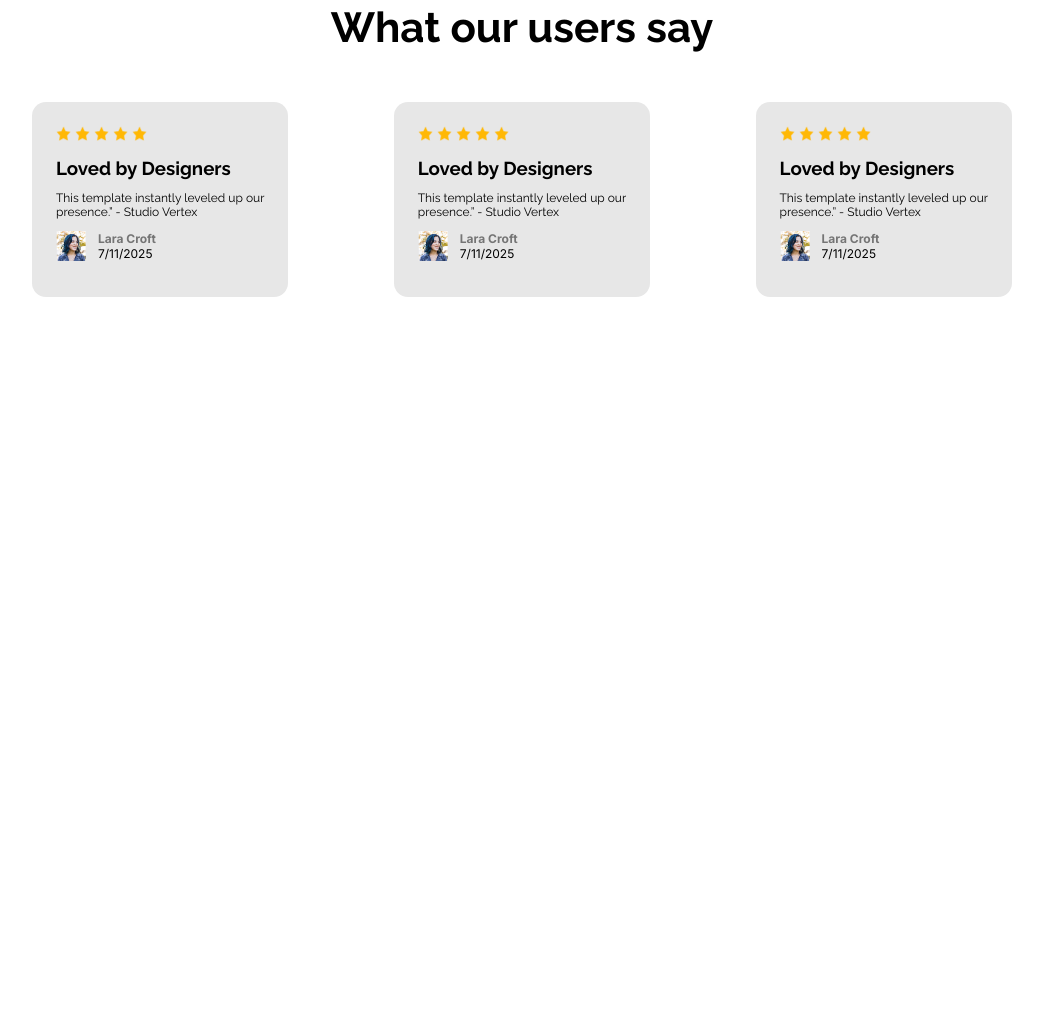
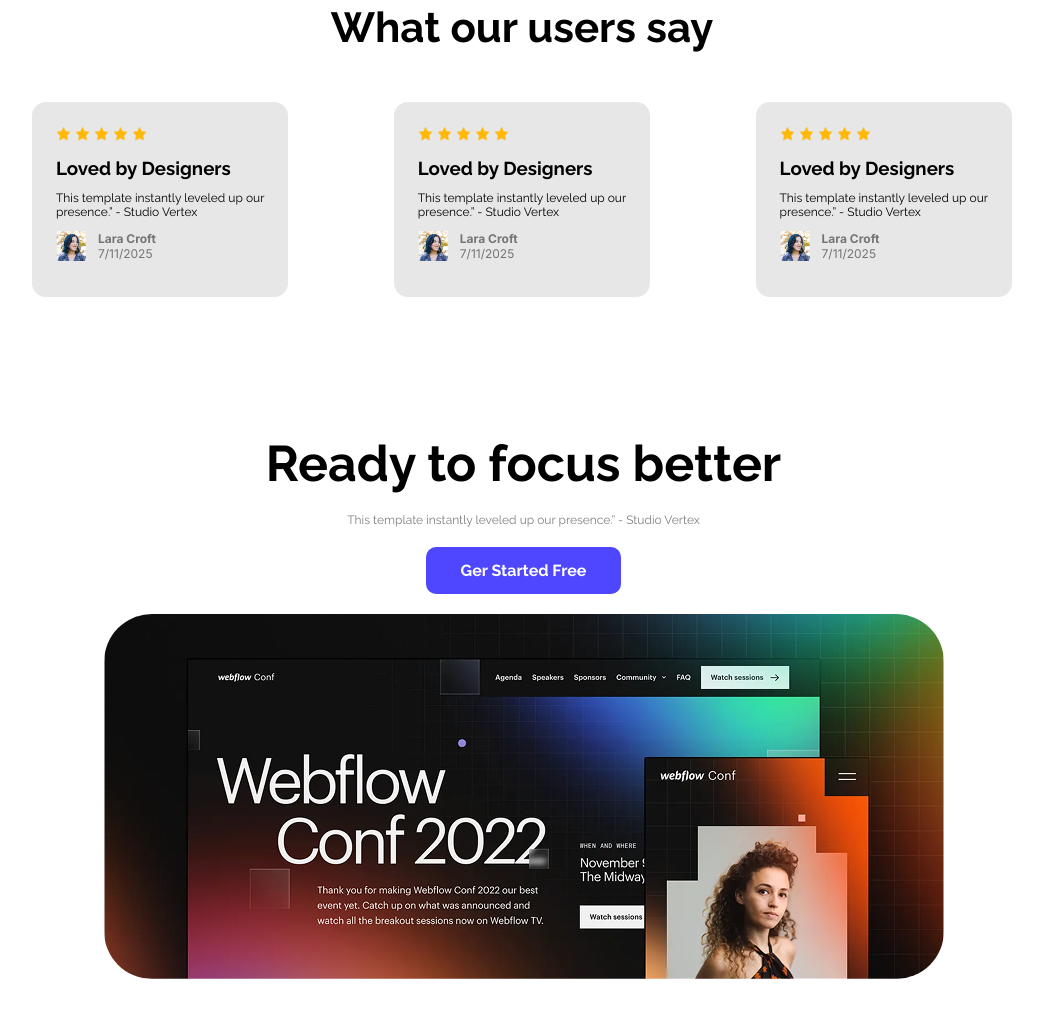
Before and after one commit to hossain-shifat/Assignment-1, a plain HTML site: page index.html in a window 1280 px wide. Shown: the part 1819-2837 px from the top of the page, without its empty margins (118-1161 px from the left). Before the commit the page ends 2253 px from the top, so only its background shows below. Drawn offline with Linux system fonts and the light colour scheme.

Commit message:
Ready to focus better Added

```diff
--- a/index.html
+++ b/index.html
@@ -76,7 +76,7 @@
                 </div>
             </div>
             <!-- productive user section end -->
-
+            <!-- Users’ Feedback Section start -->
                         <div class="user-review-container">
                 <div class="user-review">
                     <div class="user-review-header">
@@ -141,6 +141,25 @@
                 </div>
             </div>
         </section>
+        <!-- Users’ Feedback Section End -->
+         <section>
+            <div class="focus-better">
+                <div class="focus-better-container">
+                    <div class="focus-header">
+                        <p>Ready to focus better</p>
+                    </div>
+                    <div class="focus-detail">
+                        <p>This template instantly leveled up our presence.” - Studio Vertex</p>
+                    </div>
+                    <div class="button">
+                        <button class="btn">Ger Started Free</button>
+                    </div>
+                    <div class="focus-banner">
+                        <img src="./assets/wc-big.png" alt="">
+                    </div>
+                </div>
+            </div>
+         </section>
     </main>
     <footer>
 
--- a/styles/style.css
+++ b/styles/style.css
@@ -6,6 +6,10 @@
     margin: 0;
     padding: 0;
     font-family: "Raleway";
+}
+
+::-webkit-scrollbar{
+    display: none;
 }
 
 
@@ -192,4 +196,33 @@ header{
 .user-date{
     font-family: "Inter";
     font-size: 12px;
+    color: rgba(0, 0, 0, 0.5);
 }
+/* stay focus section */
+
+.focus-better{
+    margin: 0px 149px 92px 152px;
+}
+.focus-better-container{
+    margin: 70px 150px;
+    display: grid;
+    justify-content: center;
+    align-items: center;
+    text-align: center;
+}
+.focus-header p{
+    font-size: 50px;
+    font-weight: bold;
+}
+.focus-detail p{
+    font-size: 12px;
+    color: rgba(0, 0, 0, 0.5);
+    padding: 20px 0px;
+}
+.focus-banner{
+    padding-top: 20px;
+}
+.focus-banner img{
+    max-width: 850px;
+    border-radius: 48px;
+}
```
